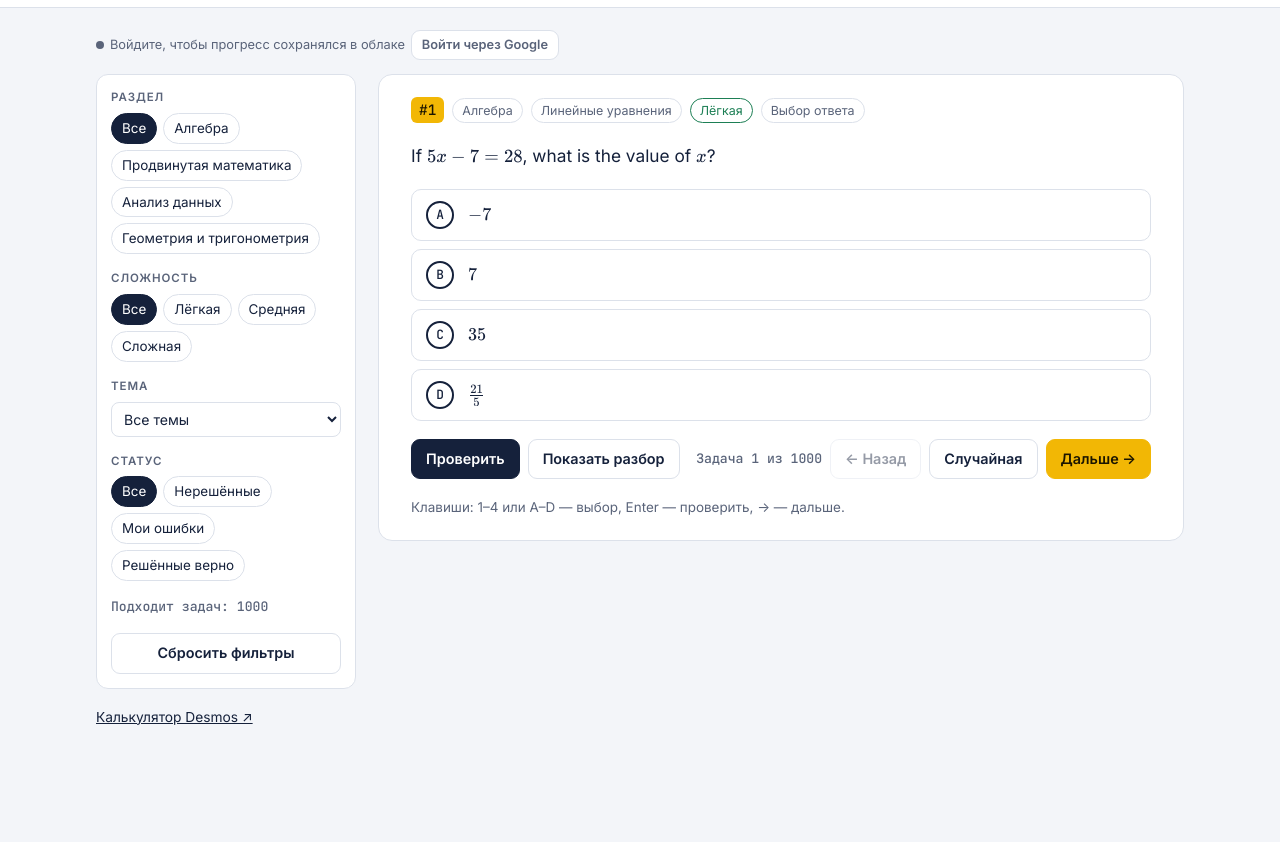
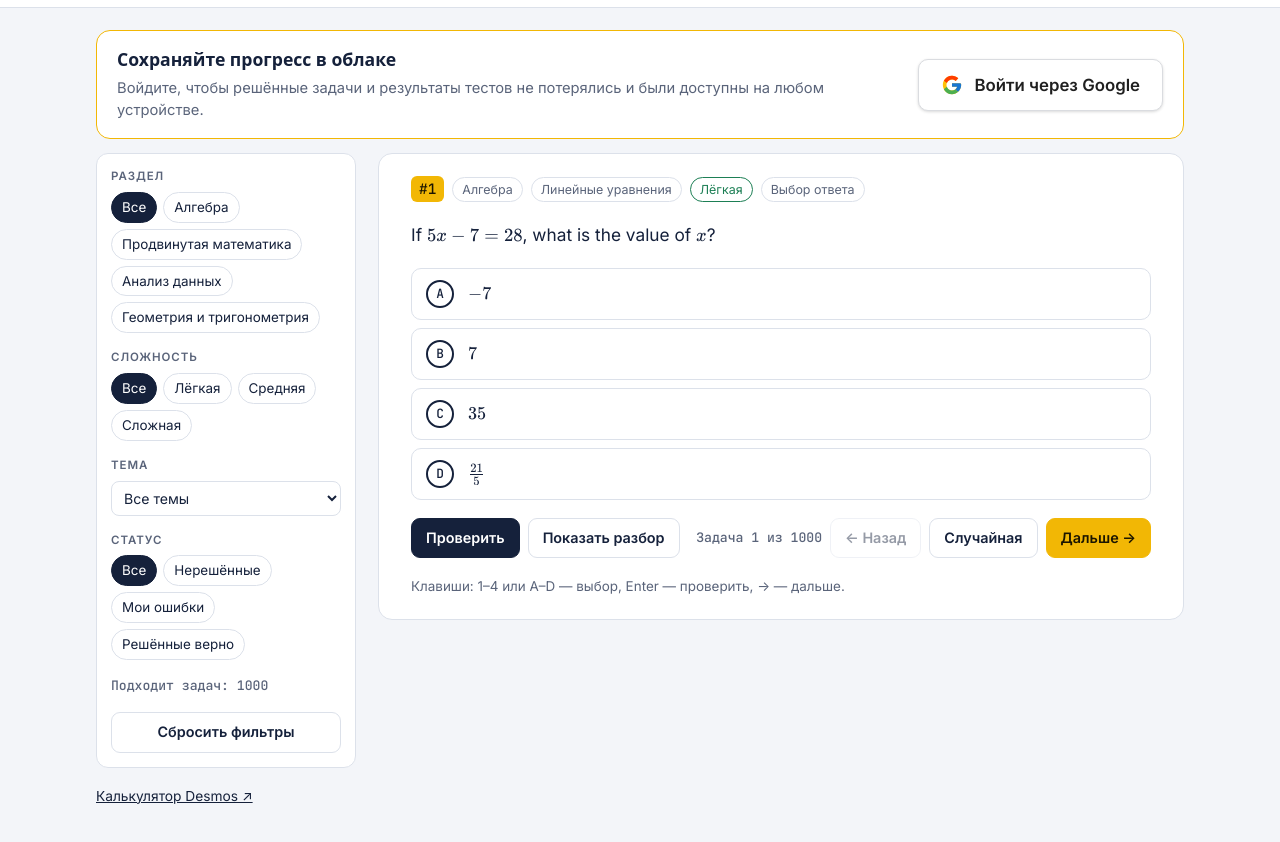
Before and after one commit to insultikkk/sat-math-1000, a plain HTML site: page index.html in a window 1280 px wide. Shown: the part 50-892 px from the top of the page. Before the commit the page ends 826 px from the top, so only its background shows below. Drawn offline with nearby package versions, Linux system fonts and the light colour scheme; no server answers.

Commit message:
Bigger Google sign-in card; add Firestore rules
Co-Authored-By: Claude Opus 5.5 <noreply@anthropic.com>

```diff
--- a/index.html
+++ b/index.html
@@ -44,6 +44,13 @@ h1,h2,h3{font-family:var(--f-display);text-wrap:balance;letter-spacing:-.01em;ma
 
 .sync{margin:0 0 14px;font-size:.8rem;color:var(--muted);display:flex;flex-wrap:wrap;align-items:center;gap:6px}
 .sync .btn{padding:4px 10px;font-size:.8rem}
+.sync.signin-card{background:var(--card);border:1.5px solid var(--accent);border-radius:14px;padding:16px 20px;gap:16px;justify-content:space-between;font-size:.92rem;color:var(--ink)}
+.sync.signin-card::before{display:none}
+.signin-text{display:flex;flex-direction:column;gap:2px;min-width:0;flex:1 1 280px}
+.signin-text b{font-family:var(--f-display);font-size:1.1rem}
+.signin-text span{color:var(--muted)}
+.google-btn{display:inline-flex;align-items:center;gap:12px;background:#fff;color:#1f1f1f;border:1px solid #dadce0;border-radius:10px;padding:12px 22px;font-size:1.05rem;font-weight:600;box-shadow:0 1px 3px rgba(0,0,0,.15)}
+.google-btn:hover{background:#f6f8fc}
 .sync::before{content:"";width:8px;height:8px;border-radius:50%;background:var(--muted)}
 .sync[data-state="cloud"]::before{background:var(--good)} .sync[data-state="error"]::before{background:var(--bad)} .sync[data-state="saving"]::before,.sync[data-state="loading"]::before{background:var(--accent)}
 
@@ -251,6 +258,15 @@ function setSync(state){
     signedOut:{ru:"Войдите, чтобы прогресс сохранялся в облаке", en:"Sign in to save your progress to the cloud"}
   }[state][S.lang];
   el.textContent = txt; el.dataset.state = state;
+  el.classList.toggle("signin-card", !!C.auth && state === "signedOut");
+  if (C.auth && state === "signedOut") {
+    const ru = S.lang === "ru";
+    el.innerHTML = `<div class="signin-text"><b>${ru ? "Сохраняйте прогресс в облаке" : "Save your progress to the cloud"}</b>
+      <span>${ru ? "Войдите, чтобы решённые задачи и результаты тестов не потерялись и были доступны на любом устройстве." : "Sign in so your solved questions and test results are kept and available on any device."}</span></div>
+      <button class="google-btn" id="sign-in" type="button"><svg viewBox="0 0 48 48" width="22" height="22" aria-hidden="true"><path fill="#FFC107" d="M43.6 20.5H42V20H24v8h11.3C33.7 32.7 29.2 36 24 36c-6.6 0-12-5.4-12-12s5.4-12 12-12c3.1 0 5.9 1.2 8 3.1l5.7-5.7C34 6.1 29.3 4 24 4 12.9 4 4 12.9 4 24s8.9 20 20 20 20-8.9 20-20c0-1.3-.1-2.4-.4-3.5z"/><path fill="#FF3D00" d="M6.3 14.7l6.6 4.8C14.7 15.1 19 12 24 12c3.1 0 5.9 1.2 8 3.1l5.7-5.7C34 6.1 29.3 4 24 4 16.3 4 9.7 8.3 6.3 14.7z"/><path fill="#4CAF50" d="M24 44c5.2 0 9.9-2 13.4-5.2l-6.2-5.2C29.2 35.1 26.7 36 24 36c-5.2 0-9.6-3.3-11.3-8l-6.5 5C9.5 39.6 16.2 44 24 44z"/><path fill="#1976D2" d="M43.6 20.5H42V20H24v8h11.3c-.8 2.2-2.2 4.2-4.1 5.6l6.2 5.2C37 39.2 44 34 44 24c0-1.3-.1-2.4-.4-3.5z"/></svg>${ru ? "Войти через Google" : "Sign in with Google"}</button>`;
+    el.querySelector("#sign-in").addEventListener("click", signIn);
+    return;
+  }
   if (C.auth) {
     const u = C.auth.currentUser;
     const b = document.createElement("button");
```
Also changed, not shown: 1 other file.
